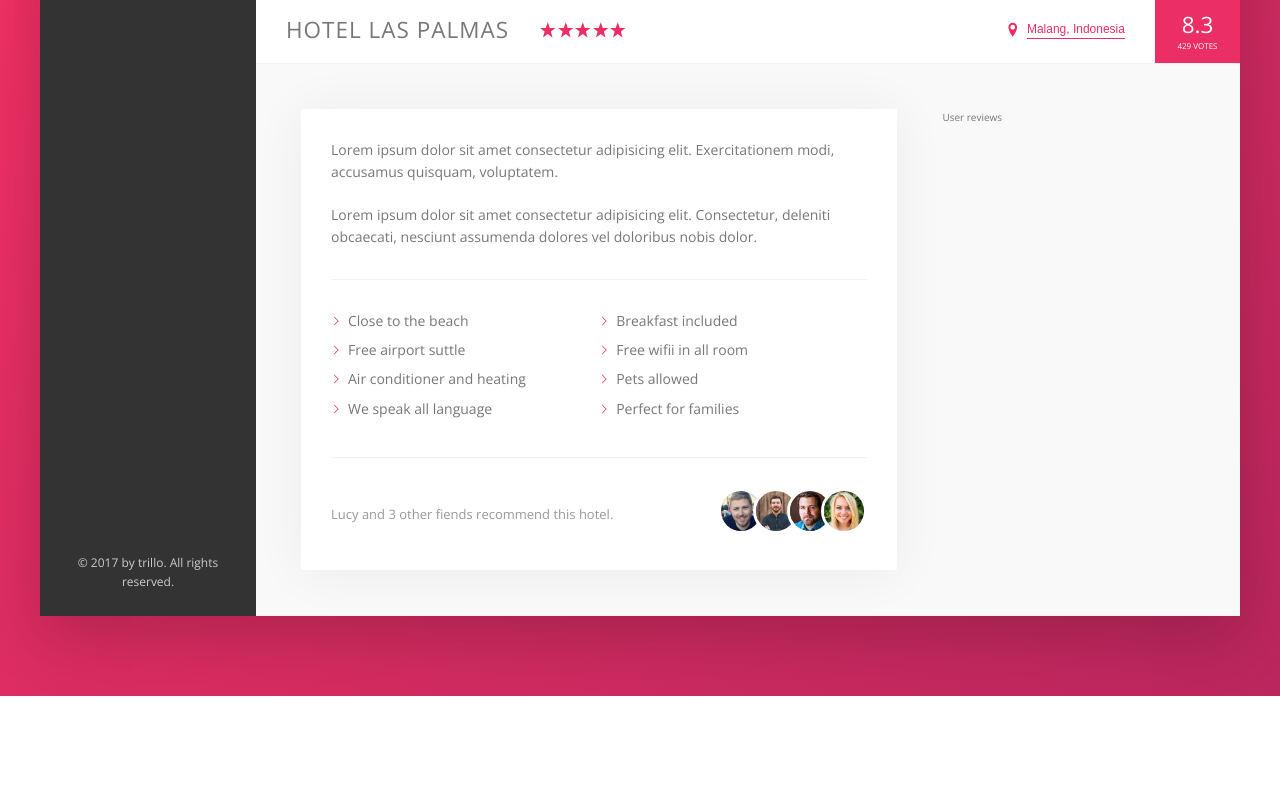
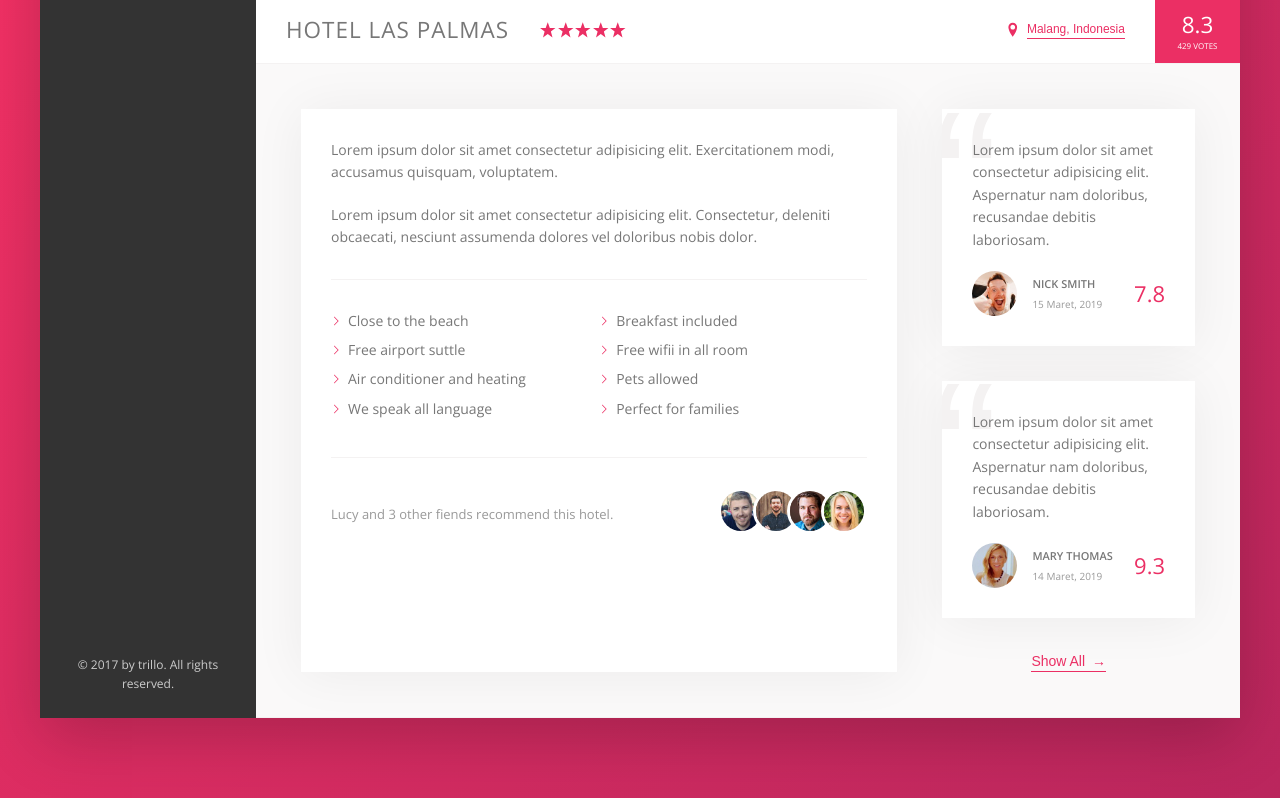
Before and after one commit to fbriansyah/trillo, a website: page index.html in a window 1280 px wide. Shown: the part 539-1337 px from the top of the page. Before the commit the page ends 1235 px from the top, so only its background shows below. Drawn offline with nearby package versions, Linux system fonts and the light colour scheme.

Commit message:
style user-reviews

```diff
--- a/index.html
+++ b/index.html
@@ -164,7 +164,33 @@
                 </div>
 
                 <div class="user-reviews">
-                  User reviews
+                  <figure class="review">
+                    <blockquote class="review__text">
+                      Lorem ipsum dolor sit amet consectetur adipisicing elit. Aspernatur nam doloribus, recusandae debitis laboriosam.
+                    </blockquote>
+                    <figcaption class="review__user">
+                      <img src="img/user-1.jpg" alt="User 1" class="review__photo">
+                      <div class="review__user-box">
+                        <p class="review__user-name">Nick Smith</p>
+                        <p class="review__user-date">15 Maret, 2019</p>
+                      </div>
+                      <div class="review__rating">7.8</div>
+                    </figcaption>
+                  </figure>
+                  <figure class="review">
+                    <blockquote class="review__text">
+                      Lorem ipsum dolor sit amet consectetur adipisicing elit. Aspernatur nam doloribus, recusandae debitis laboriosam.
+                    </blockquote>
+                    <figcaption class="review__user">
+                      <img src="img/user-2.jpg" alt="User 1" class="review__photo">
+                      <div class="review__user-box">
+                        <p class="review__user-name">Mary Thomas</p>
+                        <p class="review__user-date">14 Maret, 2019</p>
+                      </div>
+                      <div class="review__rating">9.3</div>
+                    </figcaption>
+                  </figure>
+                  <button class="btn-inline">Show All <span>&rarr;</span></button>
                 </div>
               </div>
 
--- a/sass/_components.scss
+++ b/sass/_components.scss
@@ -272,8 +272,17 @@
     cursor: pointer;
     transition: all .2s;
 
+    & span {
+        margin-left: 3px;
+        transition: margin-left .2s ease-out;
+    }
+
     &:hover {
         color: var(--color-grey-dark-1);
+
+        span {
+            margin-left: 8px;
+        }
     }
 
     &:focus {
@@ -370,3 +379,67 @@
         }
     }
 }
+
+//////////////////////////////////////
+// Review
+.review {
+    background-color: #fff;
+    box-shadow: var(--shadow-light);
+    padding: 3rem;
+    margin-bottom: 3.5rem;
+    position: relative;
+    overflow: hidden;
+
+    &__text {
+        margin-bottom: 2rem;
+        z-index: 10;
+        position: relative;
+    }
+
+    &__user {
+        display: flex;
+        align-items: center;
+    }
+
+    &__photo {
+        height: 4.5rem;
+        width: 4.5rem;
+        border-radius: 50%;
+        margin-right: 1.5rem;
+    }
+
+    &__user-box {
+        margin-right: auto;
+    }
+
+    &__user-name {
+        font-size: 1.1rem;
+        font-weight: 600;
+        text-transform: uppercase;
+        margin-bottom: .4rem;
+    }
+
+    &__user-date {
+        font-size: 1rem;
+        color: var(--color-grey-dark-3);
+    }
+
+    &__rating {
+        font-size: 2.2rem;
+        font-weight: 300;
+        color: var(--color-primary);
+    }
+
+    &::before{
+        content: "\201C";
+        position: absolute;
+        top: -2.75rem;
+        left: -1rem;
+        font-size: 20rem;
+        color: var(--color-grey-light-2);
+
+        font-family: sans-serif;
+        line-height: 1;
+        z-index: 1;
+    }
+}
--- a/sass/_layout.scss
+++ b/sass/_layout.scss
@@ -45,6 +45,7 @@
     padding: 4.5rem;
     background-color: var(--color-grey-light-1);
     border-bottom: var(--line);
+    font-size: 1.4rem;
 }
 
 .description {
@@ -53,9 +54,11 @@
     background-color: #fff;
     box-shadow: var(--shadow-light);
     padding: 3rem;
-    font-size: 1.4rem;
 }
 
 .user-reviews {
     flex: 1;
+    display: flex;
+    flex-direction: column;
+    align-items: center;
 }
```
Also changed, not shown: css/style.css.
